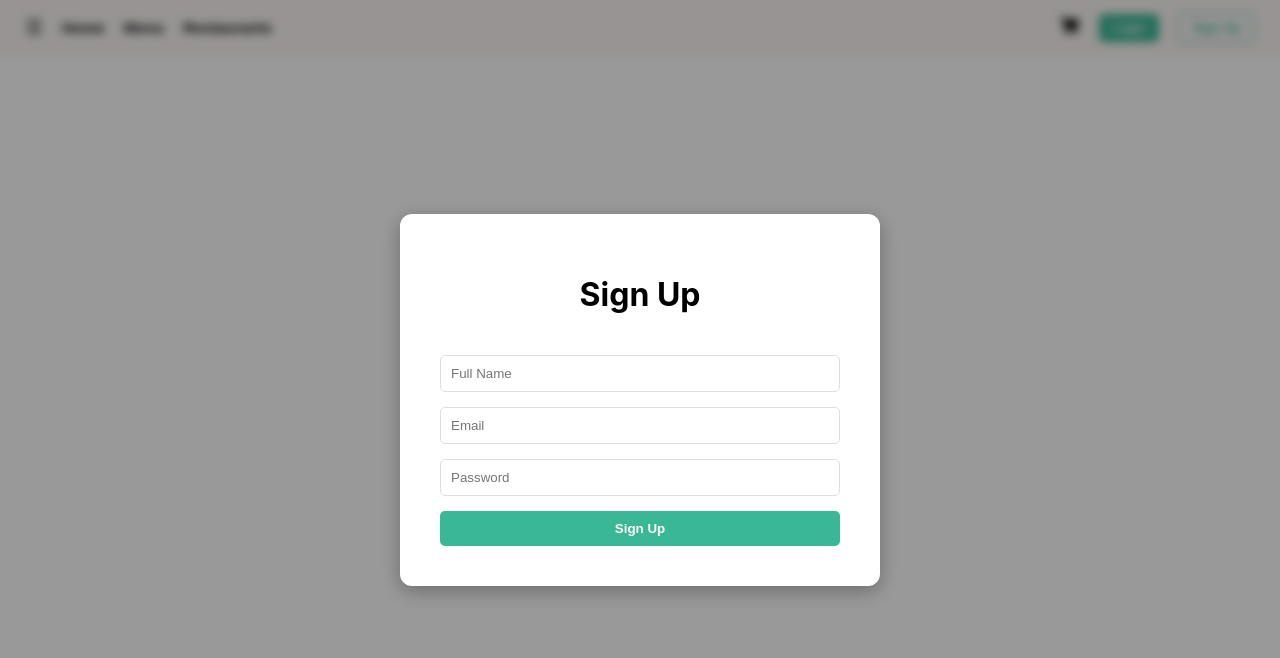
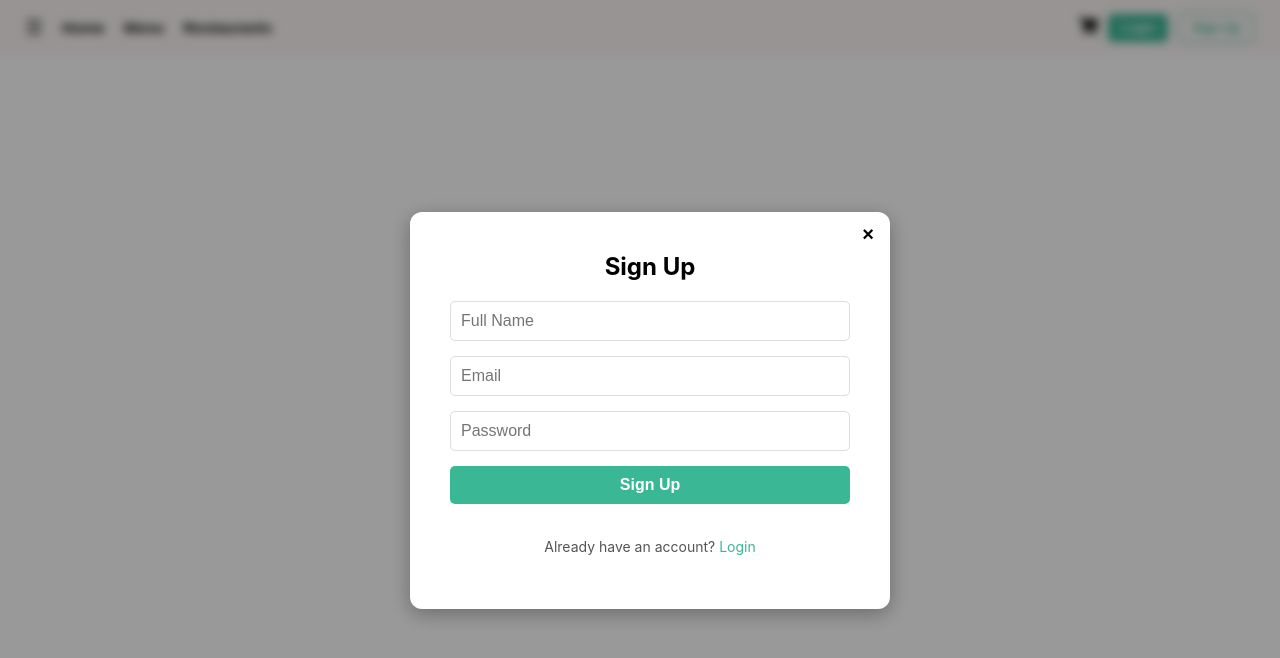
Before and after one commit to abiy0747/Zenbaba-Delivery, a React (Create React App) app in the folder frontend/: page /register in a window 1280 px wide. Shown: the top 658 px of the page. Built offline with nearby package versions, Linux system fonts and the light colour scheme.

Commit message:
Update the login/SignUp pages

```diff
--- a/frontend/src/components/Navbar.jsx
+++ b/frontend/src/components/Navbar.jsx
@@ -1,15 +1,19 @@
-
-// src/components/Navbar.js
 import { Link } from "react-router-dom";
 import { useState, useEffect, useContext } from "react";
-import { FaHome, FaUtensils, FaShoppingCart, FaCreditCard, FaQuestionCircle, FaEnvelope } from "react-icons/fa";
+import { FaHome, FaUtensils, FaShoppingCart, FaCreditCard, FaQuestionCircle, FaEnvelope, FaUser } from "react-icons/fa";
 import palmLogo from "../assets/palm.png";
 import { ShoppingCartContext } from "../context/ShoppingCartContext";
+import Login from "../pages/Login";
+import Register from "../pages/Register";
 
 function Navbar() {
   const [menuOpen, setMenuOpen] = useState(false);
   const [showLoginPopup, setShowLoginPopup] = useState(false);
   const [showRegisterPopup, setShowRegisterPopup] = useState(false);
+  const [user, setUser] = useState(null);
+  const [sidebarProfileOpen, setSidebarProfileOpen] = useState(false);
+  const [navbarProfileOpen, setNavbarProfileOpen] = useState(false);
+
   const { cartItems } = useContext(ShoppingCartContext);
 
   useEffect(() => {
@@ -21,6 +25,12 @@ function Navbar() {
     document.addEventListener("click", handleClickOutside);
     return () => document.removeEventListener("click", handleClickOutside);
   }, []);
+
+  const handleLogout = () => {
+    setUser(null);
+    setSidebarProfileOpen(false);
+    setNavbarProfileOpen(false);
+  };
 
   const navStyle = {
     display: "flex",
@@ -35,14 +45,14 @@ function Navbar() {
     color: "black",
     fontFamily: "Arial, sans-serif",
     zIndex: 1000,
-    whiteSpace: "nowrap"
+    whiteSpace: "nowrap",
   };
 
   const navLinks = {
     display: "flex",
     alignItems: "center",
     gap: "clamp(6px,1.5vw,20px)",
-    fontSize: "clamp(11px,1.2vw,16px)"
+    fontSize: "clamp(11px,1.2vw,16px)",
   };
 
   const loginButtonStyle = {
@@ -53,7 +63,7 @@ function Navbar() {
     fontWeight: "bold",
     backgroundColor: "#3AB795",
     color: "white",
-    fontSize: "clamp(10px,1vw,14px)"
+    fontSize: "clamp(10px,1vw,14px)",
   };
 
   const signupButtonStyle = {
@@ -64,7 +74,7 @@ function Navbar() {
     fontWeight: "bold",
     backgroundColor: "transparent",
     color: "#3AB795",
-    fontSize: "clamp(10px,1vw,14px)"
+    fontSize: "clamp(10px,1vw,14px)",
   };
 
   const sideMenuStyle = {
@@ -82,7 +92,7 @@ function Navbar() {
     zIndex: 2000,
     transition: "transform 0.3s ease",
     transform: menuOpen ? "translateX(0)" : "translateX(-100%)",
-    overflowY: "auto"
+    overflowY: "auto",
   };
 
   const overlayStyle = {
@@ -92,7 +102,7 @@ function Navbar() {
     height: "100vh",
     width: "100vw",
     backgroundColor: "rgba(0,0,0,0.4)",
-    zIndex: 1500
+    zIndex: 1500,
   };
 
   const linkStyle = {
@@ -102,11 +112,38 @@ function Navbar() {
     padding: "10px 0",
     display: "flex",
     alignItems: "center",
-    gap: "10px"
+    gap: "10px",
+  };
+
+  const profileDropdownStyle = {
+    position: "absolute",
+    top: "100%",
+    right: 0, // aligned to right for navbar dropdown
+    backgroundColor: "#fff",
+    border: "1px solid #ddd",
+    borderRadius: "8px",
+    padding: "10px",
+    width: "220px",
+    boxShadow: "0 4px 10px rgba(0,0,0,0.15)",
+    zIndex: 3000,
+  };
+
+  const sidebarProfileDropdownStyle = {
+    position: "absolute",
+    top: "100%",
+    left: 0,
+    backgroundColor: "#fff",
+    border: "1px solid #ddd",
+    borderRadius: "8px",
+    padding: "10px",
+    width: "220px",
+    boxShadow: "0 4px 10px rgba(0,0,0,0.15)",
+    zIndex: 3000,
   };
 
   return (
     <>
+      {/* Navbar */}
       <nav style={navStyle}>
         <div style={navLinks}>
           <div
@@ -120,22 +157,19 @@ function Navbar() {
           <Link to="/" style={{ color: "black", textDecoration: "none", fontWeight: "bold" }}>
             Home
           </Link>
-
           <Link to="/menu" style={{ color: "black", textDecoration: "none", fontWeight: "bold" }}>
             Menu
           </Link>
-
           <Link to="/restaurants" style={{ color: "black", textDecoration: "none", fontWeight: "bold" }}>
             Restaurants
           </Link>
         </div>
 
-        <div style={navLinks}>
+        <div style={{ display: "flex", alignItems: "center", gap: "10px", position: "relative" }}>
           <div style={{ position: "relative" }}>
             <Link to="/cart" style={{ color: "black", fontSize: "clamp(14px,1.5vw,22px)" }}>
               <FaShoppingCart />
             </Link>
-
             {cartItems.length > 0 && (
               <span
                 style={{
@@ -147,7 +181,7 @@ function Navbar() {
                   borderRadius: "50%",
                   padding: "2px 6px",
                   fontSize: "clamp(8px,0.8vw,12px)",
-                  fontWeight: "bold"
+                  fontWeight: "bold",
                 }}
               >
                 {cartItems.length}
@@ -155,49 +189,88 @@ function Navbar() {
             )}
           </div>
 
+          {/* Navbar Profile */}
+          {user ? (
+            <div style={{ position: "relative" }}>
               <button
-            style={loginButtonStyle}
-            onClick={() => setShowLoginPopup(true)}
+                onClick={() => setNavbarProfileOpen(!navbarProfileOpen)}
+                style={{
+                  border: "none",
+                  background: "transparent",
+                  cursor: "pointer",
+                  fontSize: "22px",
+                  color: "#3AB795",
+                }}
               >
+                <FaUser />
+              </button>
+              {navbarProfileOpen && (
+                <div style={profileDropdownStyle}>
+                  <p><strong>{user.name}</strong></p>
+                  <p>{user.email}</p>
+                  <button
+                    style={{ ...loginButtonStyle, width: "100%" }}
+                    onClick={handleLogout}
+                  >
+                    Logout
+                  </button>
+                </div>
+              )}
+            </div>
+          ) : (
+            <>
+              <button style={loginButtonStyle} onClick={() => setShowLoginPopup(true)}>
                 Login
               </button>
-
-          <button
-            style={signupButtonStyle}
-            onClick={() => setShowRegisterPopup(true)}
-          >
+              <button style={signupButtonStyle} onClick={() => setShowRegisterPopup(true)}>
                 Sign Up
               </button>
+            </>
+          )}
         </div>
       </nav>
 
       {menuOpen && <div style={overlayStyle} onClick={() => setMenuOpen(false)}></div>}
 
+      {/* Sidebar */}
       <div className="navbar-menu" style={sideMenuStyle}>
         <div style={{ display: "flex", alignItems: "center", gap: "10px", marginBottom: "20px" }}>
           <img src={palmLogo} alt="Palm Logo" style={{ width: "40px", height: "40px" }} />
           <h2 style={{ margin: 0, fontSize: "20px" }}>Zenbaba Delivery</h2>
         </div>
 
-        <div style={{ display: "flex", gap: "10px", marginBottom: "10px" }}>
+        {/* Sidebar Profile at Top */}
+        {user && (
+          <div style={{ position: "relative", marginBottom: "20px" }}>
             <button
-            style={{ ...loginButtonStyle, flex: 1 }}
-            onClick={() => { setShowLoginPopup(true); setMenuOpen(false); }}
+              onClick={() => setSidebarProfileOpen(!sidebarProfileOpen)}
+              style={{
+                display: "flex",
+                alignItems: "center",
+                gap: "10px",
+                border: "none",
+                background: "transparent",
+                cursor: "pointer",
+                fontSize: "18px",
+                color: "#3AB795",
+              }}
             >
-            Login
+              <FaUser /> {user.name}
             </button>
-
+            {sidebarProfileOpen && (
+              <div style={sidebarProfileDropdownStyle}>
+                <p><strong>{user.name}</strong></p>
+                <p>{user.email}</p>
                 <button
-            style={{ ...signupButtonStyle, flex: 1 }}
-            onClick={() => { setShowRegisterPopup(true); setMenuOpen(false); }}
+                  style={{ ...loginButtonStyle, width: "100%" }}
+                  onClick={handleLogout}
                 >
-            Sign Up
+                  Logout
                 </button>
               </div>
-
-        <p style={{ fontSize: "14px", color: "#555", marginBottom: "20px" }}>
-          Please login or sign up first to access full features.
-        </p>
+            )}
+          </div>
+        )}
 
         <Link to="/" style={linkStyle}><FaHome /> Home</Link>
         <Link to="/menu" style={linkStyle}><FaUtensils /> Menu</Link>
@@ -207,6 +280,28 @@ function Navbar() {
         <Link to="/contact" style={linkStyle}><FaEnvelope /> Contact</Link>
         <Link to="/restaurants" style={linkStyle}><FaUtensils /> Restaurants</Link>
       </div>
+
+      {showLoginPopup && (
+        <Login
+          onClose={() => setShowLoginPopup(false)}
+          onSwitchToRegister={() => {
+            setShowLoginPopup(false);
+            setShowRegisterPopup(true);
+          }}
+          onLogin={(userData) => setUser(userData)}
+        />
+      )}
+
+      {showRegisterPopup && (
+        <Register
+          onClose={() => setShowRegisterPopup(false)}
+          onSwitchToLogin={() => {
+            setShowRegisterPopup(false);
+            setShowLoginPopup(true);
+          }}
+          onRegister={(userData) => setUser(userData)}
+        />
+      )}
     </>
   );
 }
--- a/frontend/src/pages/Login.jsx
+++ b/frontend/src/pages/Login.jsx
@@ -1,20 +1,20 @@
 import React, { useState } from "react";
 
-function Login({ onClose }) {
+function Login({ onClose, onSwitchToRegister, onLogin }) { // <- add onLogin
   const [form, setForm] = useState({ email: "", password: "" });
 
-  const handleChange = e =>
+  const handleChange = (e) =>
     setForm({ ...form, [e.target.name]: e.target.value });
 
-  const handleSubmit = e => {
+  const handleSubmit = (e) => {
     e.preventDefault();
-    alert(`Logged in as ${form.email}`);
-    onClose(); // close modal after login
+    // send user info back to Navbar
+    const userData = { name: "Demo User", email: form.email }; // replace with real API response
+    onLogin(userData); // <-- this is crucial
+    onClose();
   };
 
   return (
-    <>
-      {/* Full screen overlay */}
     <div
       style={{
         position: "fixed",
@@ -27,14 +27,15 @@ function Login({ onClose }) {
         display: "flex",
         justifyContent: "center",
         alignItems: "center",
-          zIndex: 2000,
+        zIndex: 9999,
+        padding: "10px",
       }}
-        onClick={onClose} // close if user clicks outside
+      onClick={onClose}
     >
-        {/* Centered form */}
       <div
-          onClick={e => e.stopPropagation()} // prevent closing when clicking inside form
+        onClick={(e) => e.stopPropagation()}
         style={{
+          position: "relative",
           backgroundColor: "white",
           padding: "40px",
           borderRadius: "12px",
@@ -46,7 +47,24 @@ function Login({ onClose }) {
           gap: "20px",
         }}
       >
-          <h1 style={{ textAlign: "center" }}>Login</h1>
+        <button
+          onClick={onClose}
+          style={{
+            position: "absolute",
+            top: "10px",
+            right: "10px",
+            border: "none",
+            background: "transparent",
+            fontSize: "20px",
+            cursor: "pointer",
+            fontWeight: "bold",
+          }}
+        >
+          ×
+        </button>
+
+        <h2 style={{ textAlign: "center", margin: 0 }}>Login</h2>
+
         <form
           onSubmit={handleSubmit}
           style={{ display: "flex", flexDirection: "column", gap: "15px" }}
@@ -58,7 +76,12 @@ function Login({ onClose }) {
             value={form.email}
             onChange={handleChange}
             required
-              style={{ padding: "10px", borderRadius: "5px", border: "1px solid #ddd" }}
+            style={{
+              padding: "10px",
+              borderRadius: "5px",
+              border: "1px solid #ddd",
+              fontSize: "16px",
+            }}
           />
           <input
             name="password"
@@ -67,7 +90,12 @@ function Login({ onClose }) {
             value={form.password}
             onChange={handleChange}
             required
-              style={{ padding: "10px", borderRadius: "5px", border: "1px solid #ddd" }}
+            style={{
+              padding: "10px",
+              borderRadius: "5px",
+              border: "1px solid #ddd",
+              fontSize: "16px",
+            }}
           />
           <button
             type="submit"
@@ -79,14 +107,24 @@ function Login({ onClose }) {
               color: "white",
               fontWeight: "bold",
               cursor: "pointer",
+              fontSize: "16px",
             }}
           >
             Login
           </button>
         </form>
+
+        <p style={{ fontSize: "14px", textAlign: "center", color: "#555" }}>
+          Don't have an account?{" "}
+          <span
+            style={{ color: "#3AB795", cursor: "pointer" }}
+            onClick={() => onSwitchToRegister()}
+          >
+            Sign Up
+          </span>
+        </p>
       </div>
     </div>
-    </>
   );
 }
 
--- a/frontend/src/pages/Register.jsx
+++ b/frontend/src/pages/Register.jsx
@@ -1,20 +1,19 @@
 import React, { useState } from "react";
 
-function Register({ onClose }) {
+function Register({ onClose, onSwitchToLogin, onRegister }) { // <- add onRegister
   const [form, setForm] = useState({ name: "", email: "", password: "" });
 
-  const handleChange = e =>
+  const handleChange = (e) =>
     setForm({ ...form, [e.target.name]: e.target.value });
 
-  const handleSubmit = e => {
+  const handleSubmit = (e) => {
     e.preventDefault();
-    alert(`Registered ${form.name}`);
-    onClose(); // close modal after register
+    const userData = { name: form.name, email: form.email }; // send user info back
+    onRegister(userData); // <-- crucial
+    onClose();
   };
 
   return (
-    <>
-      {/* Full screen overlay */}
     <div
       style={{
         position: "fixed",
@@ -27,14 +26,15 @@ function Register({ onClose }) {
         display: "flex",
         justifyContent: "center",
         alignItems: "center",
-          zIndex: 2000,
+        zIndex: 9999,
+        padding: "10px",
       }}
-        onClick={onClose} // close if clicked outside
+      onClick={onClose}
     >
-        {/* Centered form */}
       <div
-          onClick={e => e.stopPropagation()} // prevent closing when clicking inside
+        onClick={(e) => e.stopPropagation()}
         style={{
+          position: "relative",
           backgroundColor: "white",
           padding: "40px",
           borderRadius: "12px",
@@ -46,7 +46,24 @@ function Register({ onClose }) {
           gap: "20px",
         }}
       >
-          <h1 style={{ textAlign: "center" }}>Sign Up</h1>
+        <button
+          onClick={onClose}
+          style={{
+            position: "absolute",
+            top: "10px",
+            right: "10px",
+            border: "none",
+            background: "transparent",
+            fontSize: "20px",
+            cursor: "pointer",
+            fontWeight: "bold",
+          }}
+        >
+          ×
+        </button>
+
+        <h2 style={{ textAlign: "center", margin: 0 }}>Sign Up</h2>
+
         <form
           onSubmit={handleSubmit}
           style={{ display: "flex", flexDirection: "column", gap: "15px" }}
@@ -58,7 +75,12 @@ function Register({ onClose }) {
             value={form.name}
             onChange={handleChange}
             required
-              style={{ padding: "10px", borderRadius: "5px", border: "1px solid #ddd" }}
+            style={{
+              padding: "10px",
+              borderRadius: "5px",
+              border: "1px solid #ddd",
+              fontSize: "16px",
+            }}
           />
           <input
             name="email"
@@ -67,7 +89,12 @@ function Register({ onClose }) {
             value={form.email}
             onChange={handleChange}
             required
-              style={{ padding: "10px", borderRadius: "5px", border: "1px solid #ddd" }}
+            style={{
+              padding: "10px",
+              borderRadius: "5px",
+              border: "1px solid #ddd",
+              fontSize: "16px",
+            }}
           />
           <input
             name="password"
@@ -76,7 +103,12 @@ function Register({ onClose }) {
             value={form.password}
             onChange={handleChange}
             required
-              style={{ padding: "10px", borderRadius: "5px", border: "1px solid #ddd" }}
+            style={{
+              padding: "10px",
+              borderRadius: "5px",
+              border: "1px solid #ddd",
+              fontSize: "16px",
+            }}
           />
           <button
             type="submit"
@@ -88,14 +120,24 @@ function Register({ onClose }) {
               color: "white",
               fontWeight: "bold",
               cursor: "pointer",
+              fontSize: "16px",
             }}
           >
             Sign Up
           </button>
         </form>
+
+        <p style={{ fontSize: "14px", textAlign: "center", color: "#555" }}>
+          Already have an account?{" "}
+          <span
+            style={{ color: "#3AB795", cursor: "pointer" }}
+            onClick={() => onSwitchToLogin()}
+          >
+            Login
+          </span>
+        </p>
       </div>
     </div>
-    </>
   );
 }
 
```
Also changed, not shown: frontend/src/pages/Menu.jsx (+6 -21 lines). Lines whose indentation alone changed are shown as unchanged.
